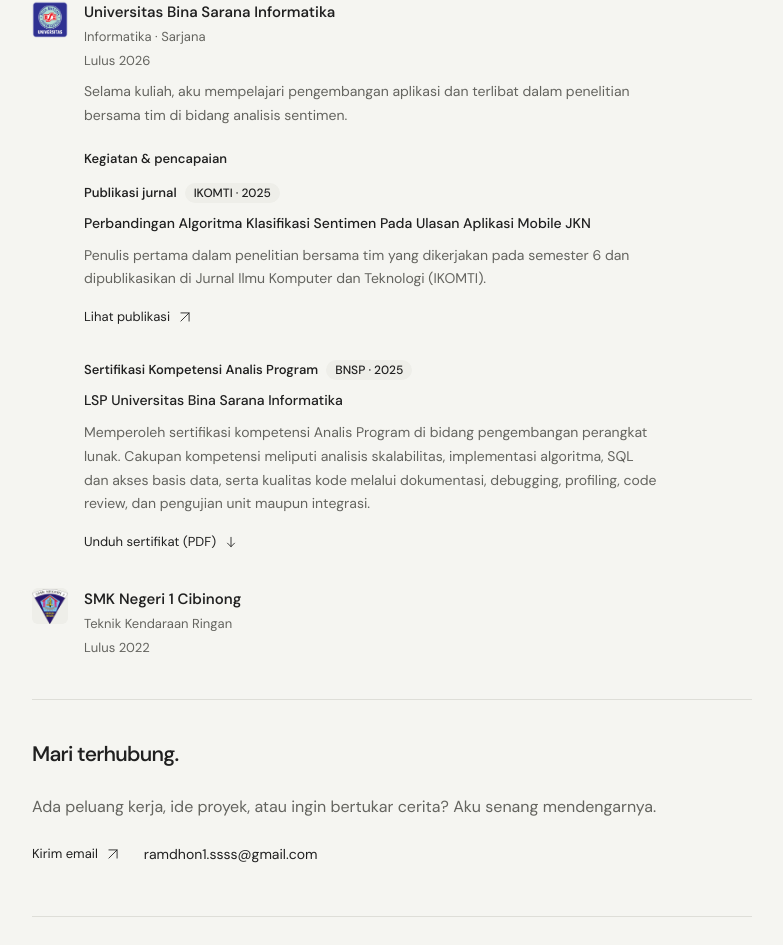
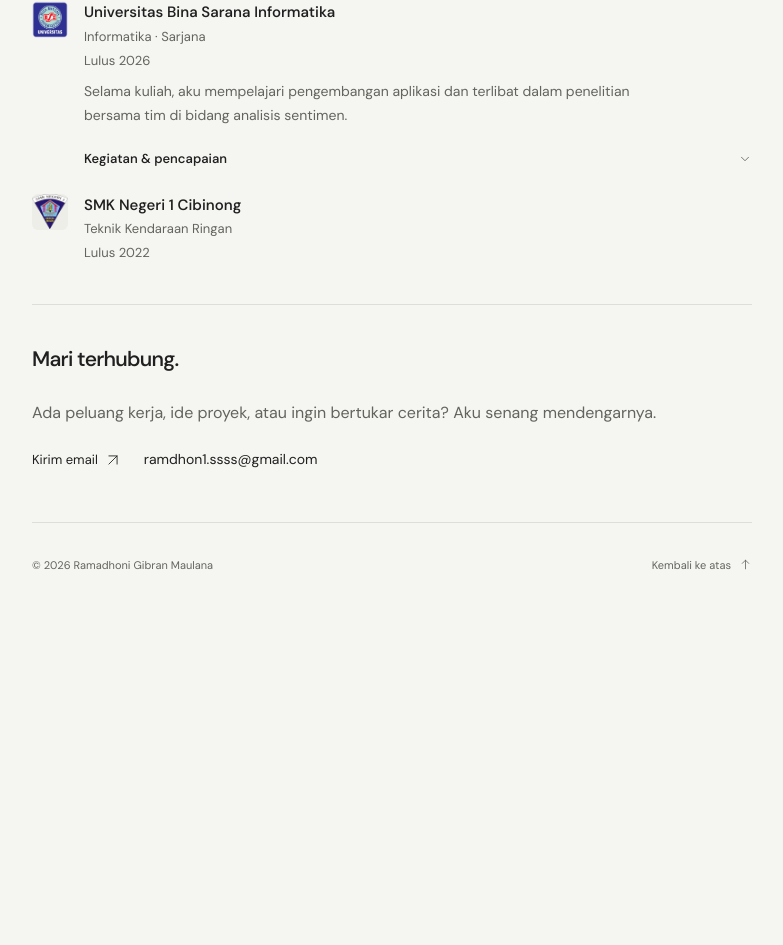
Before and after one commit to RyoFPS/Portofolio, a Next.js app: page / in a window 1280 px wide. Shown: the part 2318-3263 px from the top of the page, without its empty margins (248-1031 px from the left). After the commit the page ends 2945 px from the top, so only its background shows below. Built offline with nearby package versions, Linux system fonts and the light colour scheme.

Commit message:
feat: collapse education highlights

```diff
--- a/app/portfolio-content.tsx
+++ b/app/portfolio-content.tsx
@@ -269,8 +269,9 @@
                 <span className="education-role"><span data-i18n="degree">Informatika · Sarjana</span></span>
                 <span className="education-year"><span data-i18n="universityYear">Lulus 2026</span></span>
                 <p><span data-i18n="educationBody">Selama kuliah, aku mempelajari pengembangan aplikasi dan terlibat dalam penelitian bersama tim di bidang analisis sentimen.</span></p>
-                <h4 className="education-highlights-title"><span data-i18n="educationHighlights">Kegiatan &amp; pencapaian</span></h4>
-                <ul className="education-highlights">
+                <details className="education-accordion">
+                  <summary className="education-accordion-summary"><span data-i18n="educationHighlights">Kegiatan &amp; pencapaian</span><svg className="od-icon education-accordion-toggle" aria-hidden="true"><use href="#i-chevron" /></svg></summary>
+                  <ul className="education-highlights">
                   <li>
                     <div className="education-highlight-heading">
                       <strong><span data-i18n="publicationLabel">Publikasi jurnal</span></strong>
@@ -289,7 +290,8 @@
                     <p><span data-i18n="certificationBody">Memperoleh sertifikasi kompetensi Analis Program di bidang pengembangan perangkat lunak. Cakupan kompetensi meliputi analisis skalabilitas, implementasi algoritma, SQL dan akses basis data, serta kualitas kode melalui dokumentasi, debugging, profiling, code review, dan pengujian unit maupun integrasi.</span></p>
                     <a className="text-link" href="/certificates/sertifikasi-kompetensi-analis-program-bnsp.pdf" download="Sertifikasi-Kompetensi-Analis-Program-Ramadhoni-Gibran-Maulana.pdf"><span data-i18n="downloadCertificate">Unduh sertifikat (PDF)</span> <svg className="od-icon" aria-hidden="true"><use href="#i-down" /></svg></a>
                   </li>
-                </ul>
+                  </ul>
+                </details>
               </div>
             </article>
             <article className="education-item"><span className="education-mark"><img className="education-logo" src="/smkn-1-cibinong-logo.webp" width="320" height="312" alt="Logo SMK Negeri 1 Cibinong" loading="lazy" data-i18n-alt="schoolLogo" /></span><div><h3>SMK Negeri 1 Cibinong</h3><span className="education-role"><span data-i18n="schoolBody">Teknik Kendaraan Ringan</span></span><span className="education-year"><span data-i18n="schoolYear">Lulus 2022</span></span></div></article>
--- a/app/portfolio.css
+++ b/app/portfolio.css
@@ -157,8 +157,12 @@
 .education-item h3{font-size:15px;font-weight:550;line-height:1.5}
 .education-role,.education-year{display:block;font-size:13px;color:var(--muted);margin-top:2px}
 .education-item p{font-size:14px;color:var(--muted);margin-top:8px;max-width:60ch}
-.education-highlights-title{font-size:13px;font-weight:550;margin:20px 0 12px}
-.education-highlights{display:grid;gap:20px;list-style:none;margin:0;padding:0}
+.education-accordion{margin-top:20px}
+.education-accordion-summary{display:flex;align-items:center;justify-content:space-between;gap:12px;font-size:13px;font-weight:550;cursor:pointer;list-style:none}
+.education-accordion-summary::-webkit-details-marker{display:none}
+.education-accordion-toggle{--od-icon-size:14px;flex:none;color:var(--muted);transition:transform var(--duration) ease-out}
+.education-accordion[open] .education-accordion-toggle{transform:rotate(180deg)}
+.education-highlights{display:grid;gap:20px;list-style:none;margin:12px 0 0;padding:0}
 .education-highlight-heading{display:flex;align-items:center;flex-wrap:wrap;gap:8px;font-size:13px}
 .education-highlight-heading strong{font-weight:550}
 .education-item .education-publication-title{color:var(--ink);font-weight:500;overflow-wrap:anywhere}
```
